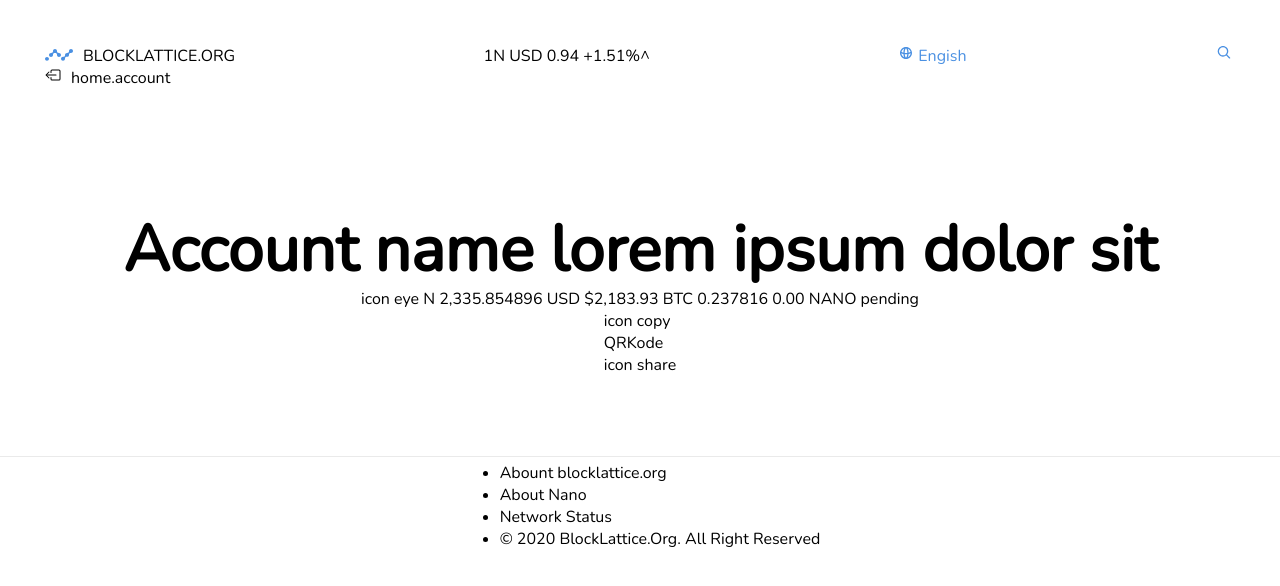
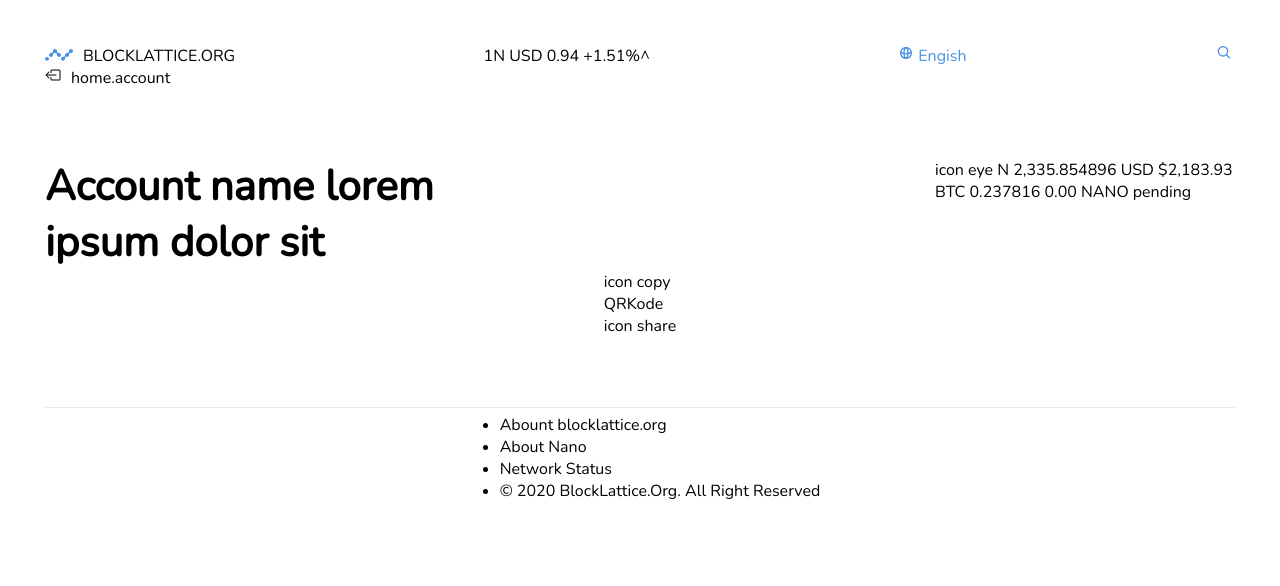
Before and after one commit to BlockLatticeOrg/website, a Next.js app: page / in a window 1280 px wide. Shown: the top 586 px of the page. Built offline with nearby package versions, Linux system fonts and the light colour scheme.

Commit message:
Stilezed Main Home Page

```diff
--- a/src/components/ Breadcrumbs/breadcrumbs.js
+++ b/src/components/ Breadcrumbs/breadcrumbs.js
@@ -1,6 +1,6 @@
 import { BsBoxArrowLeft } from 'react-icons/bs';
 
-export default function  Breadcrumbs() {
+export default function Breadcrumbs() {
     return(
       <div>
         <BsBoxArrowLeft />
--- /dev/null
+++ b/src/components/Footer/footer.js
@@ -0,0 +1,24 @@
+import styles from '../../styles/footer.module.css'
+
+export default function Footer() {
+    return(
+      <>
+        <footer className={styles.footer}>
+          <ul>
+            <li>
+              Abount blocklattice.org
+            </li>
+            <li>
+              About Nano
+            </li>
+            <li>
+              Network Status
+            </li>
+            <li>
+            &copy; 2020 BlockLattice.Org. All Right Reserved
+            </li>
+          </ul>
+        </footer>
+      </>
+  );
+};
--- /dev/null
+++ b/src/components/Footer/index.js
@@ -0,0 +1 @@
+export { default } from './footer';
--- a/src/components/Header/header.js
+++ b/src/components/Header/header.js
@@ -1,4 +1,4 @@
-import { CgGlobeAlt, CgSearch } from 'react-icons/cg';
+import { CgGlobeAlt, CgSearch } from 'react-icons/cg'
 import styles from '../../styles/header.module.css'
 import  Breadcrumbs from '../ Breadcrumbs'
 
--- a/src/pages/index.js
+++ b/src/pages/index.js
@@ -3,10 +3,11 @@ import Head from 'next/head'
 import styles from '../styles/Home.module.css'
 
 import Header from '../components/Header'
+import Footer from '../components/Footer'
 
 export default function Home() {
   return (
-    <div className="container">
+    <div className={styles.container}>
       <Head>
         <title>Blocklattice.org</title>
         <link rel="icon" href="/favicon.ico" />
@@ -15,18 +16,19 @@ export default function Home() {
       <Header />
 
       <main className={styles.main}>
-        <div className="title-main">
+        <div className={styles.titleMain}>
           <h1 className={styles.title}>
             Account name lorem ipsum dolor sit
           </h1>
+          <div className={styles.myNanoQty}>
+            icon eye
+            N 2,335.854896
+            USD $2,183.93
+            BTC 0.237816
+            0.00 NANO pending
+          </div>
         </div>
-        <div className="my-nano-quantity">
-          icon eye
-          N 2,335.854896
-          USD $2,183.93
-          BTC 0.237816
-          0.00 NANO pending
-        </div>
+
         <div className="handle-page">
           icon copy
           <div className="qrcode">
@@ -36,22 +38,8 @@ export default function Home() {
         </div>
       </main>
 
-      <footer className={styles.footer}>
-        <ul>
-          <li>
-            Abount blocklattice.org
-          </li>
-          <li>
-            About Nano
-          </li>
-          <li>
-            Network Status
-          </li>
-          <li>
-          &copy; 2020 BlockLattice.Org. All Right Reserved
-          </li>
-        </ul>
-      </footer>
+      <Footer />
+
     </div>
   )
 }
--- a/src/styles/Home.module.css
+++ b/src/styles/Home.module.css
@@ -1,14 +1,10 @@
 .container {
   min-height: 100vh;
-  padding: 0 0.5rem;
-  display: flex;
-  flex-direction: column;
-  justify-content: center;
-  align-items: center;
+  padding: 45px 45px 0;
 }
 
 .main {
-  padding: 5rem 0;
+  padding: 70px 0;
   flex: 1;
   display: flex;
   flex-direction: column;
@@ -16,19 +12,11 @@
   align-items: center;
 }
 
-.footer {
-  width: 100%;
-  height: 100px;
-  border-top: 1px solid #eaeaea;
-  display: flex;
-  justify-content: center;
-  align-items: center;
-}
-
 .title {
   margin: 0;
-  line-height: 1.15;
-  font-size: 4rem;
+  line-height: 56px;
+  font-size: 42px;
+  width: 418px;
 }
 
 .description {
@@ -47,3 +35,13 @@
   border-radius: 10px;
   transition: color 0.15s ease, border-color 0.15s ease;
 }
+
+.titleMain {
+  width: 100%;
+  display: flex;
+  justify-content: space-between;
+}
+
+.myNanoQty {
+  width: 300px;
+}
--- /dev/null
+++ b/src/styles/footer.module.css
@@ -0,0 +1,8 @@
+.footer {
+  width: 100%;
+  height: 100px;
+  border-top: 1px solid #eaeaea;
+  display: flex;
+  justify-content: center;
+  align-items: center;
+}
--- a/src/styles/header.module.css
+++ b/src/styles/header.module.css
@@ -1,7 +1,6 @@
 .header {
   display: flex;
   justify-content: space-between;
-  padding: 45px;
 }
 
 .labellabelLogo label {
```
